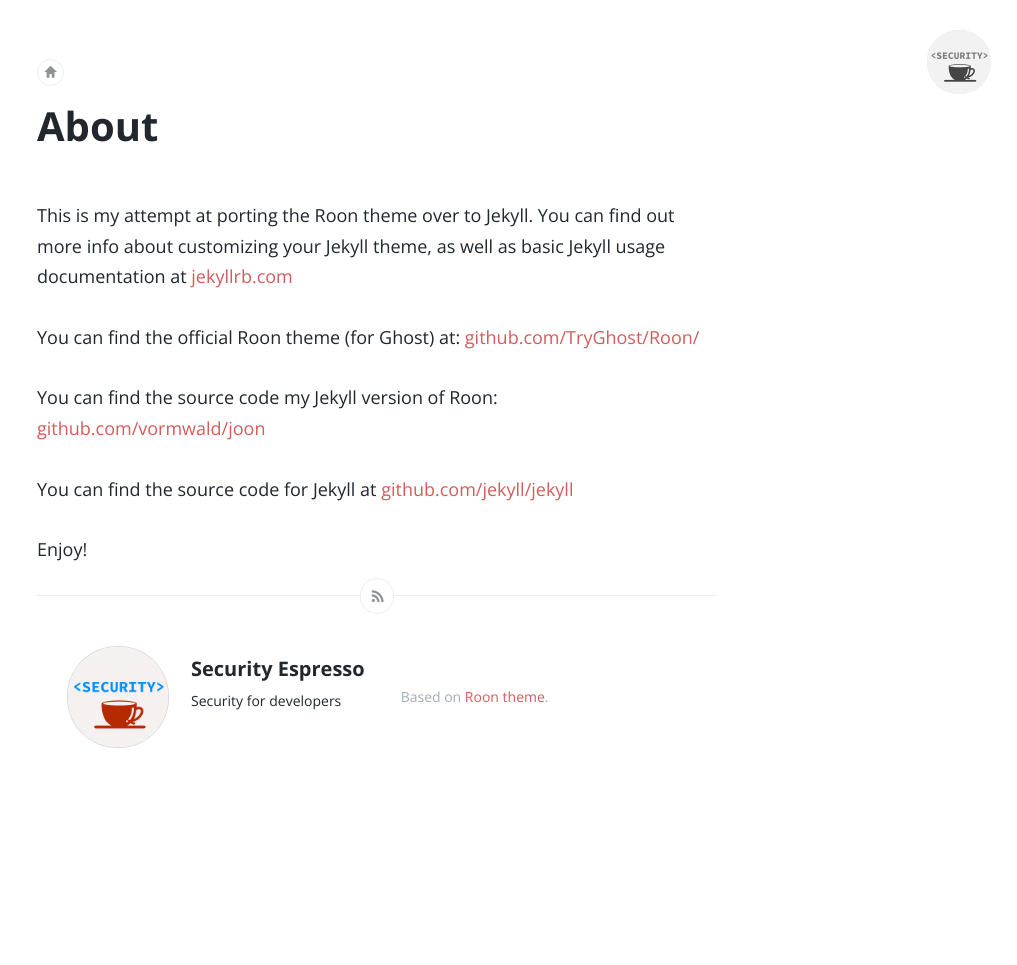
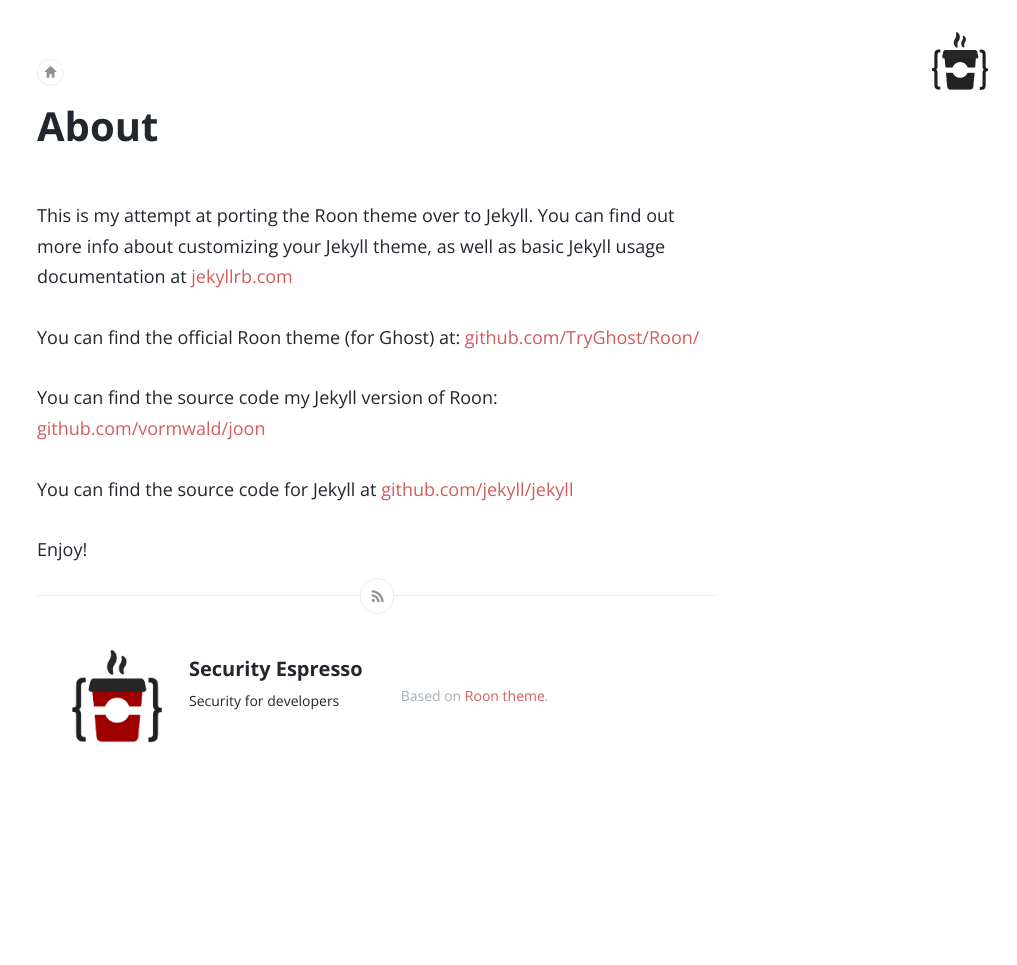
Before and after one commit to securityespresso/blog, a Jekyll site: the page built from about.md, in a window 1280 px wide. Shown: the whole page, without its empty margins (263-1280 px from the left). Built offline with Jekyll 4.4.1, drawn with Linux system fonts in a browser that asks for light colours.

Commit message:
Replace old logo with new logo.

```diff
--- a/css/screen.css
+++ b/css/screen.css
@@ -1100,14 +1100,6 @@ body>footer .photo span, .post-footer .photo span {
     background-size: cover;
 }
 
-body>footer .photo.circle, .post-footer .photo.circle {
-    -webkit-border-radius: 50px;
-    -moz-border-radius: 50px;
-    -ms-border-radius: 50px;
-    -o-border-radius: 50px;
-    border-radius: 50px;
-    border: 1px solid rgba(33, 39, 45, 0.17);
-}
 body>footer .photo.circle span, .post-footer .photo.circle span {
     top: -1px;
     right: -1px;
@@ -1158,7 +1150,6 @@ body>footer #user_bio .inner, .post-footer #user_bio .inner {
     width: 62px;
     height: 62px;
     background-color: #fff;
-    border: 1px solid rgba(33, 39, 45, 0.17);
     -webkit-border-radius: 60px;
     -moz-border-radius: 60px;
     -ms-border-radius: 60px;
```
Also changed, not shown: assets/images/logo.png.
